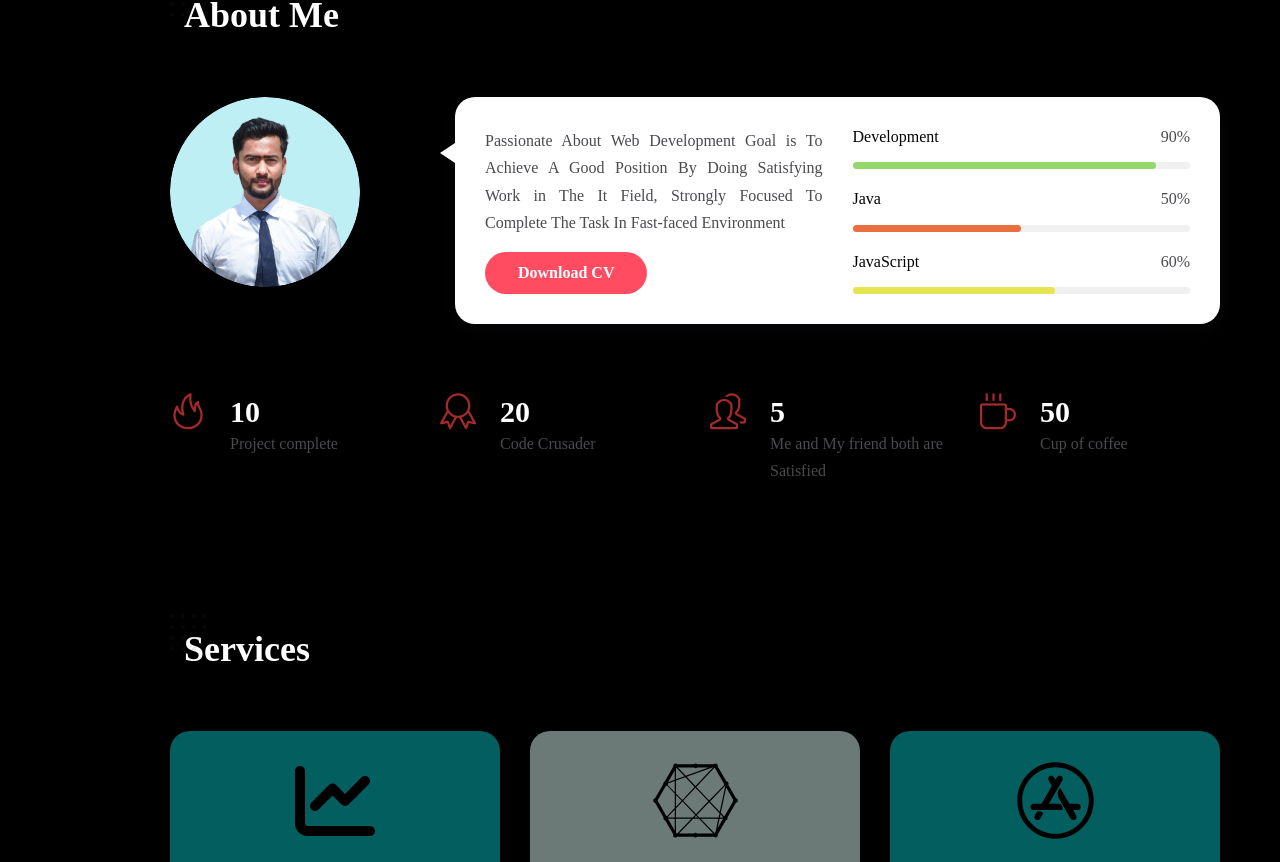
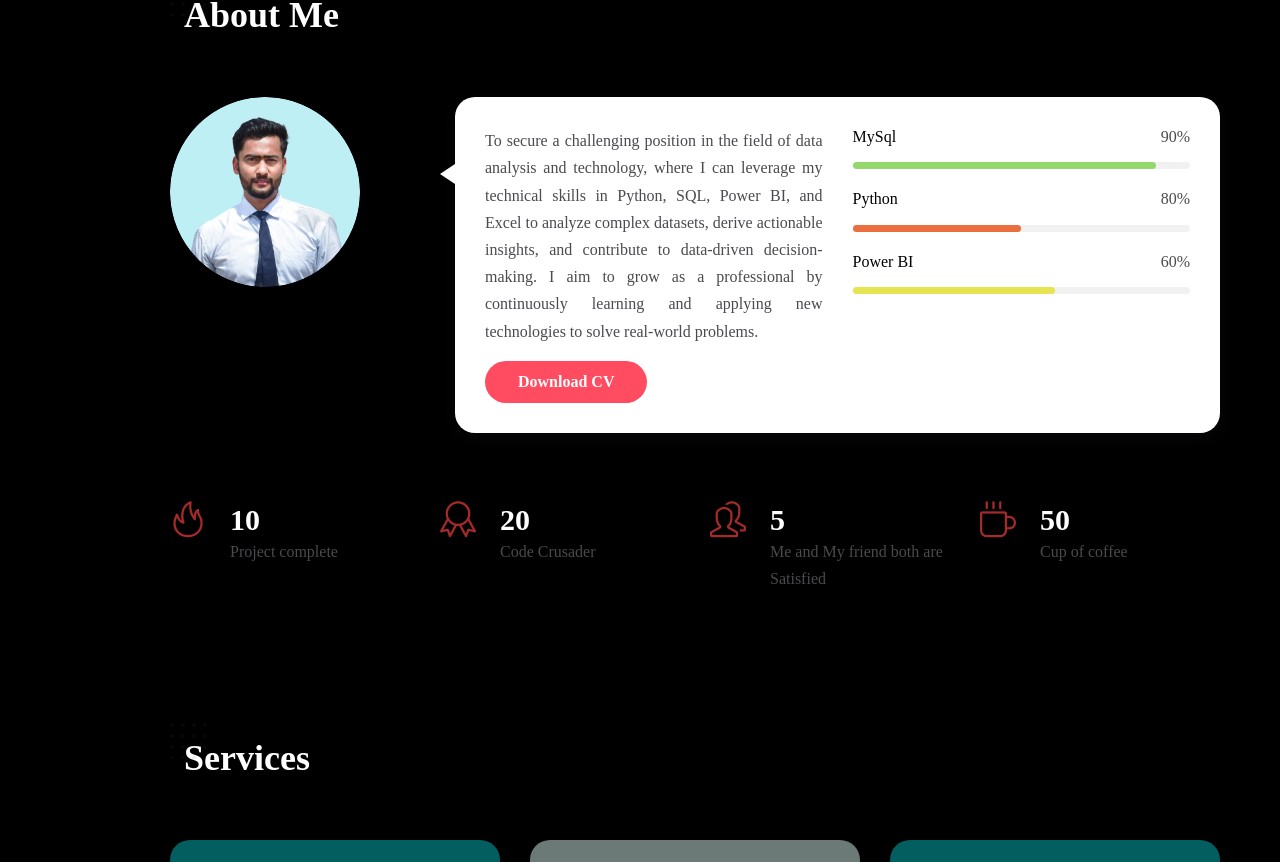
Before and after one commit to Riteshsingh12343/My-portfolio, a React (Create React App) app: page / in a window 1280 px wide. Shown: the part 918-1780 px from the top of the page. Built offline with nearby package versions, Linux system fonts and the light colour scheme.

Commit message:
Update About.jsx

```diff
--- a/src/components/about/About.jsx
+++ b/src/components/about/About.jsx
@@ -13,16 +13,17 @@ const About =()=> {
 
             <div className="about__data grid">
                 <div className="about__info">
-                    <p className="about__description">Passionate About Web Development Goal is To Achieve A Good Position
-By Doing Satisfying Work in The It Field, Strongly Focused To Complete The
-Task In Fast-faced Environment</p>
+                    <p className="about__description">To secure a challenging position in the field of data analysis and technology, where I can leverage my technical
+skills in Python, SQL, Power BI, and Excel to analyze complex datasets, derive actionable insights, and contribute
+to data-driven decision-making. I aim to grow as a professional by continuously learning and applying new
+technologies to solve real-world problems.</p>
                     <a href="" className="btn">Download CV</a>
                 </div>
 
                     <div className="about__skills grid">
                         <div className="skills__data">
                             <div className="skills__titles">
-                                <h3 className="skills__name">Development</h3>
+                                <h3 className="skills__name">MySql</h3>
                                 <span className="skills__number  ">90%</span>
                             </div>
                             <div className="skills__bar">
@@ -32,8 +33,8 @@ Task In Fast-faced Environment</p>
 
                         <div className="skills__data">
                             <div className="skills__titles">
-                                <h3 className="skills__name">Java</h3>
-                                <span className="skills__number">50%</span>
+                                <h3 className="skills__name">Python</h3>
+                                <span className="skills__number">80%</span>
                             </div>
                             <div className="skills__bar">
                                 <span className="skills__percentage ui__design"></span>
@@ -42,7 +43,7 @@ Task In Fast-faced Environment</p>
 
                         <div className="skills__data">
                             <div className="skills__titles">
-                                <h3 className="skills__name"> JavaScript</h3>
+                                <h3 className="skills__name"> Power BI </h3>
                                 <span className="skills__number">60%</span>
                             </div>
                             <div className="skills__bar">
```
